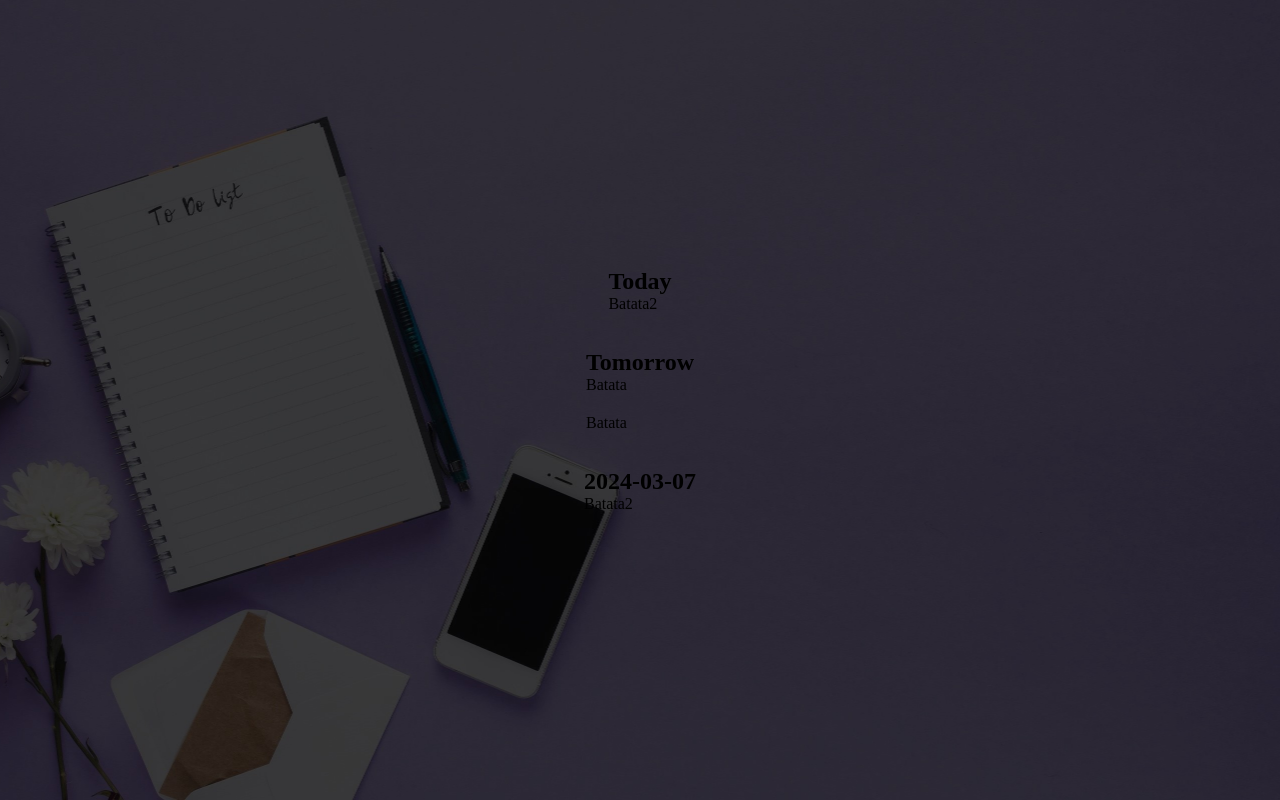
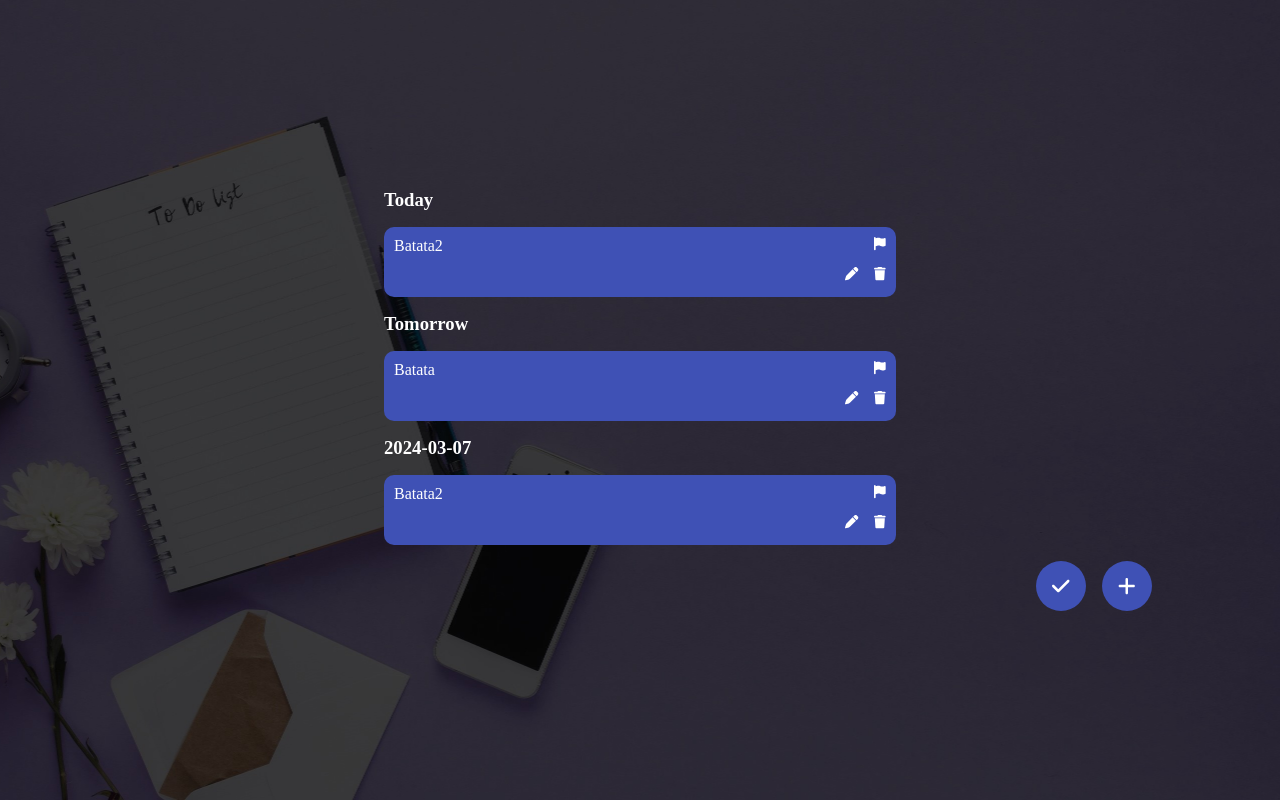
Before and after one commit to edgard-habanbou/todo-app, a React (Create React App) app in the folder todo-frontend/: page /todos in a window 1280 px wide. Built offline with nearby package versions, Linux system fonts and the light colour scheme; no server answers; what ldrs would draw is missing.

Commit message:
Frontend: Added action buttons to todos

```diff
--- a/todo-frontend/package.json
+++ b/todo-frontend/package.json
@@ -3,6 +3,9 @@
   "version": "0.1.0",
   "private": true,
   "dependencies": {
+    "@fortawesome/fontawesome-svg-core": "^6.5.1",
+    "@fortawesome/free-solid-svg-icons": "^6.5.1",
+    "@fortawesome/react-fontawesome": "^0.2.0",
     "@testing-library/jest-dom": "^5.17.0",
     "@testing-library/react": "^13.4.0",
     "@testing-library/user-event": "^13.5.0",
--- a/todo-frontend/src/components/Todo/index.css
+++ b/todo-frontend/src/components/Todo/index.css
@@ -1,6 +1,10 @@
 .todo-field {
-  display: flex;
-  justify-content: space-between;
-  align-items: center;
-  margin-bottom: 20px;
+  background-color: var(--primarycolor);
+  width: 40vw;
+  height: 70px;
+  border-radius: 10px;
+  padding: 10px;
 }
+.todo-actions {
+  gap: 15px;
+}
--- a/todo-frontend/src/components/Todo/index.tsx
+++ b/todo-frontend/src/components/Todo/index.tsx
@@ -1,5 +1,7 @@
 import React from "react";
+import { FontAwesomeIcon } from "@fortawesome/react-fontawesome";
 import "./index.css";
+import { faFlag, faPen, faTrash } from "@fortawesome/free-solid-svg-icons";
 interface TodoFieldProps {
   description: string;
   completed: boolean;
@@ -7,8 +9,23 @@ interface TodoFieldProps {
 
 function Todo({ description, completed }: TodoFieldProps) {
   return (
-    <div className="todo-field">
+    <div className="todo-field flex space-between">
       <div>{description}</div>
+      <div className="flex column todo-actions">
+        <div className="flex right">
+          <button className="btn-menu">
+            <FontAwesomeIcon icon={faFlag} className="icon" />
+          </button>
+        </div>
+        <div className="flex gap">
+          <button className="btn-menu">
+            <FontAwesomeIcon icon={faPen} className="icon" />
+          </button>
+          <button className="btn-menu">
+            <FontAwesomeIcon icon={faTrash} className="icon" />
+          </button>
+        </div>
+      </div>
     </div>
   );
 }
--- a/todo-frontend/src/components/TodoList/index.css
+++ b/todo-frontend/src/components/TodoList/index.css
@@ -0,0 +1,9 @@
+.round {
+  border-radius: 50%;
+  background-color: var(--primarycolor);
+  height: 50px;
+  width: 50px;
+}
+.actions {
+  padding-right: 10vw;
+}
--- a/todo-frontend/src/components/TodoList/index.tsx
+++ b/todo-frontend/src/components/TodoList/index.tsx
@@ -1,6 +1,8 @@
 import React from "react";
 import "./index.css";
 import Todo from "../Todo";
+import { FontAwesomeIcon } from "@fortawesome/react-fontawesome";
+import { faCheck, faPlus } from "@fortawesome/free-solid-svg-icons";
 
 interface TodoProps {
   description: string;
@@ -33,23 +35,35 @@ function TodoList({ todos }: { todos: TodoProps[] }) {
     <div>
       <div className="todo-list-wrapper full-screen flex column gap center">
         {sortedDates.map((date: string, index) => (
-          <div key={index}>
+          <div key={index} className="flex column gap color-white">
             {date === today ? (
-              <h2>Today</h2>
+              <h3>Today</h3>
             ) : date === tomorrow ? (
-              <h2>Tomorrow</h2>
+              <h3>Tomorrow</h3>
             ) : (
-              <h2>{date}</h2>
+              <h3>{date}</h3>
             )}
-            {groupedTodos[date].map((todo: TodoProps, todoIndex) => (
-              <Todo
-                key={todoIndex}
-                description={todo.description}
-                completed={todo.completed}
-              />
-            ))}
+            {groupedTodos[date].map((todo: TodoProps, todoIndex) =>
+              todo.completed ? null : (
+                <Todo
+                  key={todoIndex}
+                  description={todo.description}
+                  completed={todo.completed}
+                />
+              )
+            )}
           </div>
         ))}
+        <div className="full-width">
+          <div className="flex gap right actions">
+            <button className="btn-menu flex center round">
+              <FontAwesomeIcon icon={faCheck} className="icon" size="xl" />
+            </button>
+            <button className="btn-menu flex center round">
+              <FontAwesomeIcon icon={faPlus} className="icon" size="xl" />
+            </button>
+          </div>
+        </div>
       </div>
     </div>
   );
--- a/todo-frontend/src/pages/Landing/index.tsx
+++ b/todo-frontend/src/pages/Landing/index.tsx
@@ -7,7 +7,7 @@ function Landing() {
     {
       description: "Batata",
       priority: 2,
-      completed: false,
+      completed: true,
       date: "2024-03-06T08:00:00Z",
     },
     {
```
Also changed, not shown: todo-frontend/src/components/AddTodoModal/index.tsx (added, +7 -0 lines), todo-frontend/src/components/AddTodoModal/index.css (added), 1 other file (tests, documents, lock files or other folders).
